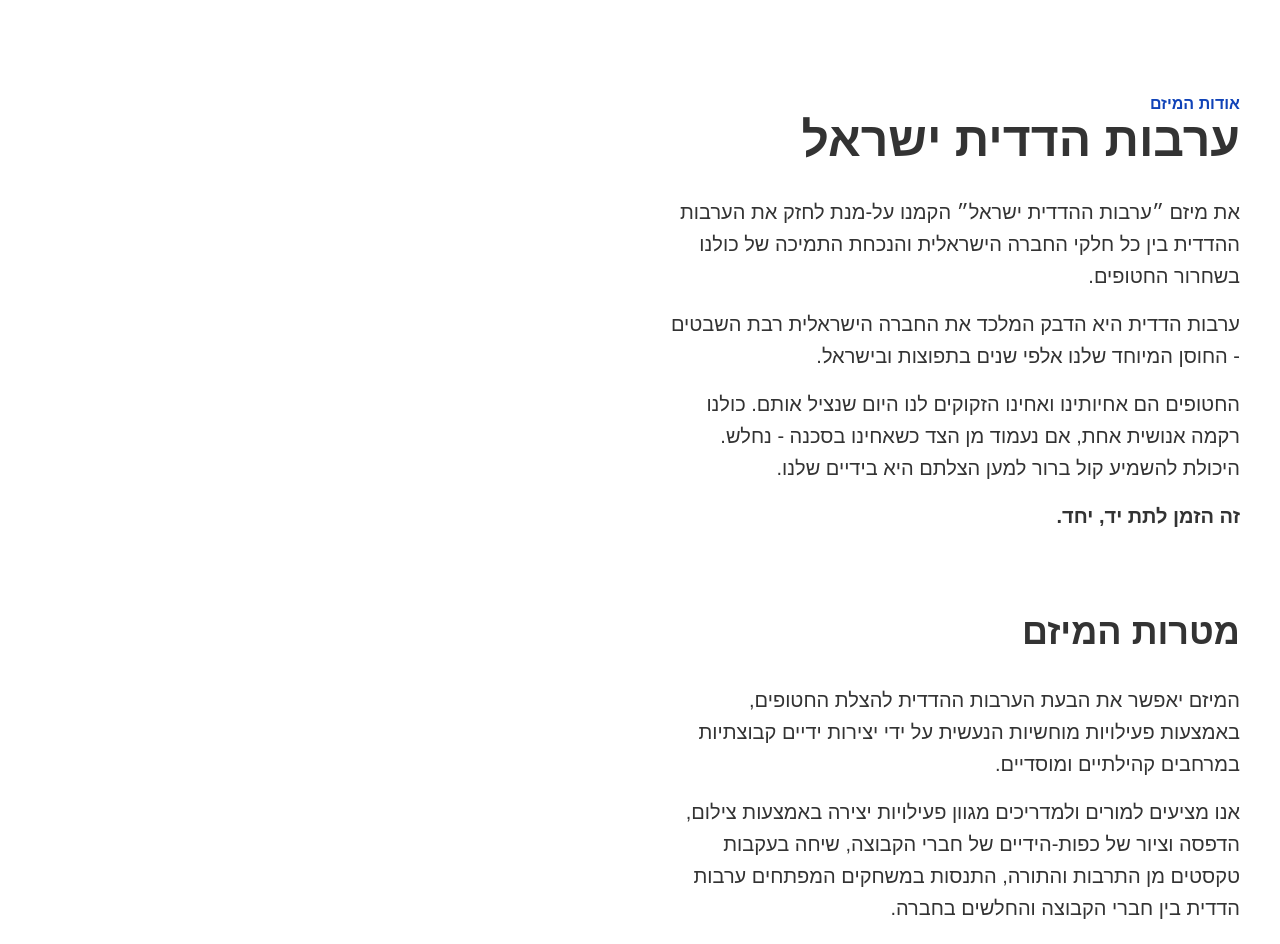
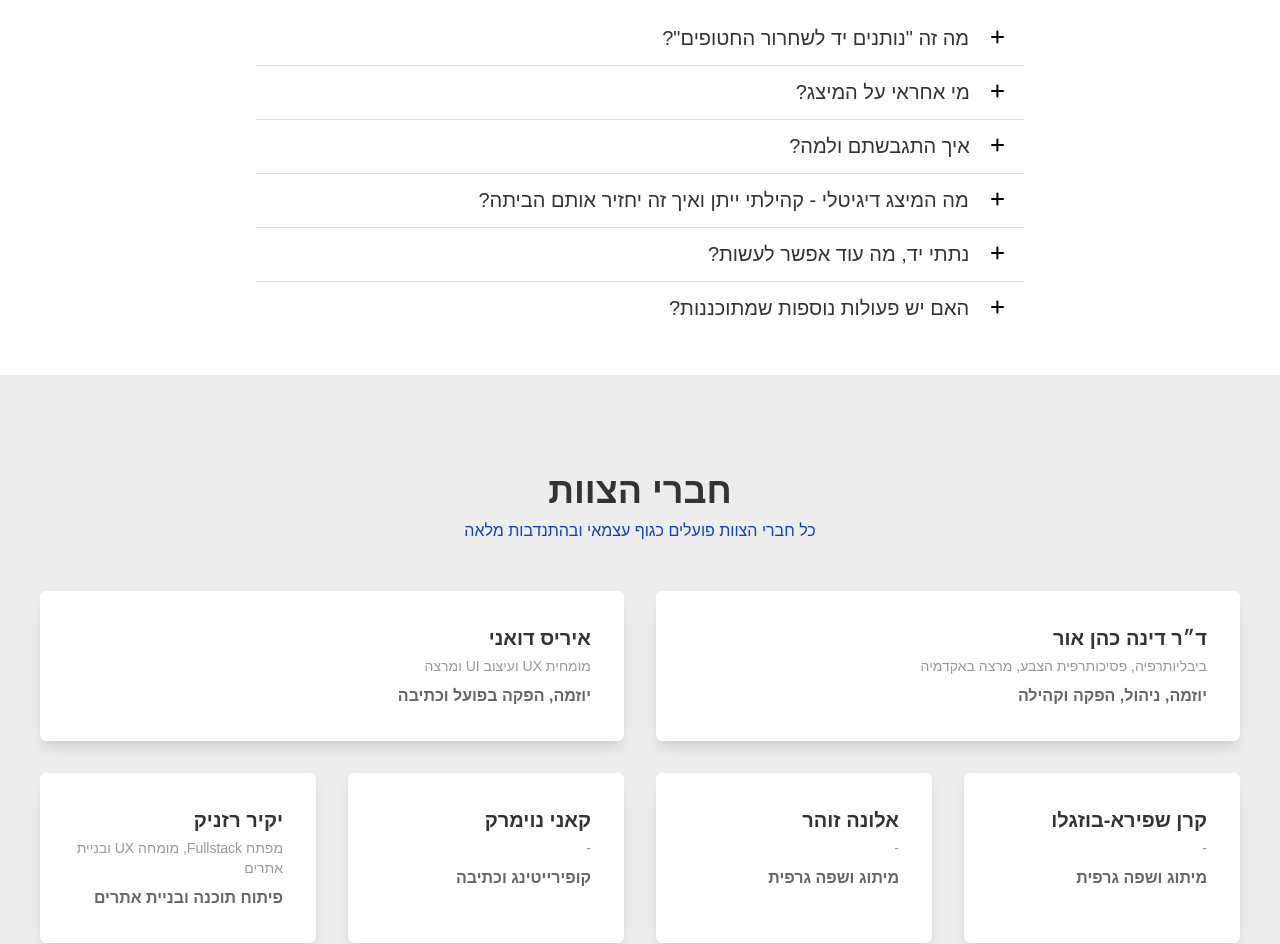
Before and after one commit to yakir-reznik/lend-a-hand, a Nuxt app: page /about in a window 1280 px wide. Shown: the part 260-1204 px from the top of the page. Built offline with nearby package versions, Linux system fonts and the light colour scheme.

Commit message:
about page

```diff
--- a/components/FAQItem.vue
+++ b/components/FAQItem.vue
@@ -1,15 +1,15 @@
 <template>
-	<li>
-		<button class="btn py-1 transition-all" @click.capture="handleItemClick($event)">
+	<li class="border-b border-gray-200 last:border-b-0">
+		<button class="btn py-3 transition-all" @click.capture="handleItemClick($event)">
 			<p class="relative flex gap-2">
 				<span class="icon relative mt-[4px] h-4 w-4"></span>
-				<span class="question-text w-full text-right text-lg mobile:text-base">
-					<slot name="question"></slot>
+				<span class="question-text w-full pr-8 text-right text-xl">
+					<slot name="question" class=""></slot>
 				</span>
 			</p>
 		</button>
-		<div class="answer relative h-auto overflow-hidden px-6 text-right">
-			<slot name="question"></slot>
+		<div class="answer relative h-auto overflow-hidden border-t border-gray-200 bg-gray-50 px-6 text-right text-lg">
+			<slot name="answer"></slot>
 		</div>
 	</li>
 </template>
@@ -22,21 +22,8 @@
 			button = e.target.closest('.btn')
 		}
 
-		console.log(button)
-
 		button.classList.toggle('active')
-
 		if (!button.classList.contains('active')) return
-		if (false) {
-			setTimeout(() => {
-				const buttonTop = button.getBoundingClientRect().top
-				const offsetTop = buttonTop + window.pageYOffset - 120
-				window.scrollTo({
-					top: offsetTop,
-					behavior: 'smooth',
-				})
-			}, 1)
-		}
 	}
 </script>
 
@@ -44,14 +31,14 @@
 	.icon:before, .icon:after
 		content: ''
 		position: absolute
-		right: 1px
+		right: 20px
 		background: #000
 		width: 0.8rem
 		height: 2px
 		border-radius: 4px
 		transform: rotate(0deg)
 		transition: transform 500ms ease-out
-		top: 10px
+		top: 8px
 
 	.icon:after
 		transform: rotate(90deg)
@@ -63,7 +50,7 @@
 
 	.question-text
 		transition: transform 150ms ease-out, text-shadow 150ms ease-out
-		text-shadow: 1px 0 0 rgba(255,255,255,0)
+		// text-shadow: 2px 0 0 rgba(255,255,255,0)
 
 	.answer
 		max-height: 0rem
@@ -72,16 +59,15 @@
 		&:before, &:after
 			content: ''
 			display: block
-			height: 1.25rem
-		&:before
-			height: 0.25rem
+			height: 2rem
 
 
 	.btn.active
 		.question-text
-			text-shadow: 1px 0 0 currentColor
+			// text-shadow: 2px 0 0 currentColor
+			font-weight: bold
 			transform: translateX(-1px)
-		.answer
+		& + .answer
 			opacity: 1
-			max-height: 50rem
+			max-height: 110rem
 </style>
--- a/components/Nav.vue
+++ b/components/Nav.vue
@@ -49,8 +49,9 @@
 									:to="link.url"
 									:title="link.text"
 									:target="link.target"
-									class="block px-8 py-2"
+									class="text-secondary-100 block px-8 py-2"
 									active-class="font-bold underline text-white"
+									@click="isOpen = false"
 								>
 									{{ link.text }}
 								</NuxtLink>
@@ -79,7 +80,7 @@
 		{
 			text: 'אודותינו',
 			url: 'about',
-			hidden: true,
+			hidden: false,
 		},
 		{
 			text: 'יוצרים בקהילה',
--- a/pages/about.vue
+++ b/pages/about.vue
@@ -1,80 +1,129 @@
 <template>
 	<section class="pb-10 pt-20">
 		<div class="wrapper">
-			<h1 class="text-center text-5xl font-bold">תשובות ענייניות לשאלות חשובות</h1>
-			<ul>
+			<h1 class="text-center text-5xl font-bold">על כל שאלה - תשובה</h1>
+			<ul class="mt-20 desktop:mx-auto desktop:max-w-3xl">
 				<FAQItem>
-					<template #question>
-						<p class="text-2xl font-bold">מה זה ערבות הדדית?</p>
+					<template #question>מה זה "נותנים יד לשחרור החטופים"?</template>
+					<template #answer>
+						<ul class="list-disc space-y-4 pr-4">
+							<li>אתר ומיצג שמאפשר לכל אחד ואחת, להביע את תמיכתו בשחרור החטופים, מכל מקום ובכל זמן.</li>
+							<li>
+								המיצג היברידי, ומופיע גם במרחב הדיגיטלי וגם במרחב הקהילתי. המיצג הדיגיטלי יוקרן במקומות
+								ציבוריים וניתן להצטרף אליו באתר.המיצג הקהילתי יוצג פיזית ויוקרן דיגיטלית במרחבי קהילה
+								וחינוך. מובילי קהילה וחינוך מוזמנים לבחור מתוך מערכי-הפעילות שבאתר ולהנחות קבוצות ילדים,
+								נוער ומבוגרים במסגרות חינוך ובמרכזי קהילה, הקבוצות יכולות להכין יצירות-ידיים ושבילי
+								אבנים צהובות אל החופש. היצירות יופיעו בגלריה באתר ויוקרנו על מסכים במרחבי קהילה, חינוך
+								וציבור ברחבי הארץ.
+							</li>
+							<li>המטרה שלנו היא שכל פעולה תחזק את החיבור והחוסן בחברה שלנו ותקדם את שחרור החטופים.</li>
+						</ul>
 					</template>
+				</FAQItem>
+
+				<FAQItem>
+					<template #question>מי אחראי על המיצג?</template>
 					<template #answer>
-						ערבות הדדית היא הדבק המלכד את החברה הישראלית רבת השבטים - החוסן המיוחד שלנו אלפי שנים בתפוצות
-						ובישראל.
+						<div class="space-y-4">
+							<p>
+								צוות מתנדבים עצמאי הכולל אנשי דיגיטל, חינוך וקהילה בהובלת איריס דואני מומחית חווית משתמש
+								וד"ר דינה כהן-אור תרפיסטית בביבליותרפיה ובפסיכותרפית הצבע ומרצה לא.נשי חינוך באקדמיה.
+							</p>
+							<p>אנחנו גוף לא-פוליטי הפועל בהתנדבות מלאה ושואף להתחבר לכל הגוונים של הקשת הישראלית.</p>
+						</div>
+					</template>
+				</FAQItem>
+
+				<FAQItem>
+					<template #question>איך התגבשתם ולמה?</template>
+					<template #answer>
+						<div class="space-y-4">
+							<p>
+								אחרי שנה של מלחמה, הבנו שאי אפשר להמשיך בשגרה כש-100 חטופים עדיין נמצאים בעזה. ידענו
+								שרוב הישראלים תומכים בשחרור החטופים, הרבה יותר ממה שרואים ברחובות. מתוך תחושת דחיפות,
+								הקמנו צוות ופיתחנו מיצג דיגיטלי וקהילתי שיביא את קול הרוב לידי ביטוי.
+							</p>
+							<p>
+								הרעיון החל מיוזמה פרטית, הודעת וואטצאפ שהתגלגלה בקבוצות מאחת לשנייה. אחרי שיחה הבנו שיש
+								רצון וצורך לייצר משהו יחד. חיפשנו דרך לעשות משהו, להשפיע, להביע את הכמיהה שלנו להחזיר את
+								החטופים הביתה.
+							</p>
+							<p>
+								הרעיון התגבש והמיזם התרחב עם הצטרפות א.נשים, מוכשרים וטובים בתחומם, שפועלים בזמנם הפרטי,
+								בהתנדבות מלאה ומתוך תחושת שליחות לשחרור החטופים.
+							</p>
+						</div>
+					</template>
+				</FAQItem>
+
+				<FAQItem>
+					<template #question>מה המיצג דיגיטלי - קהילתי ייתן ואיך זה יחזיר אותם הביתה?</template>
+					<template #answer>
+						<div class="space-y-4">
+							<p>
+								כחברה, השבי הנמשך של החטופים צורב ופוגע בנו, מבוגרים וילדים. הצורך והיכולת להעניק חמלה
+								ועזרה לחטופים ולרפא גם את עצמנו נמצא בידיים שלנו. פעילות היא ערכית, נגישה גם מהבית וכל
+								אחד יכול לקחת בה חלק, גם ילדים ונוער.
+							</p>
+							<h6 class="pt-4 underline">המיצג הקהילתי:</h6>
+							<p class="">
+								האפשרות להביע ביצירות-ידיים אמפטיה וכאב ולהשמיע קול לתמיכה בשחרור החטופים מטעינה אותנו
+								בתחושת מסוגלות ובתקווה. הידיים התומכות שלנו יוצגו במרחבים קהילתיים וחינוכיים ויהדהדו את
+								המסר לקהילה. צילומי-היצירות שנעלה לאתר יוקרנו על מסכים ויפיצו 24/7 את המסר למעגלים
+								נוספים.
+							</p>
+							<h6 class="pt-4 underline">המיצג הדיגיטלי:</h6>
+							<p class="pb-4">
+								מיצג חזותי של אחיותינו ואחינו החטופים עטופים בידינו התומכות ומוקרן בראשי חוצות על
+								בניינים - שווה אלף מילים !האתר מאפשר בלחיצת כפתור להיות חלק ולהשמיע בעוצמה את הקול של
+								רוב אזרחי ישראל. כדי להגיע לכולם, כל אחת ואחד יכולים להצטרף ולחבר חברי משפחה וחברים
+								למיצג הדיגיטלי. יחד, קול ועוד קול נגיע למספר מרשים שישקף את התמיכה הישראלית בשחרור
+								החטופים.
+							</p>
+							<p>
+								המיצגים הדיגיטלי והקהילתי יוקרנו וישקפו באופן רציף וללא הפסקה את התמיכה שלנו בשחרור
+								החטופים. אנחנו מאמינים שלכל מעשה, גם לקטן ביותר, יש את היכולת להשפיע ולשנות.
+							</p>
+							<p>
+								חשוב לנו להנגיש לכולם את האפשרות לעשות שינוי ולהרגיש חלק מהתמיכה הציבורית. לפעילויות
+								תמיכה קהילתית וחינוכית ברחבי ישראל ובתפוצות יש כוח לעורר הד ציבורי ולהשפיע על מקבלי
+								ההחלטות.
+							</p>
+							<p class="italic"><span> - </span> "אחרי המעשים נמשכים הלבבות" (הרמב"ם)</p>
+						</div>
+					</template>
+				</FAQItem>
+
+				<FAQItem>
+					<template #question>נתתי יד, מה עוד אפשר לעשות?</template>
+					<template #answer>
+						<div class="space-y-4">
+							<p>אנו פתוחים לקבלת מתנדבים בקהילה, שיעזרו בפיתוח ובהפצת העצומה בפלטפורמות השונות.</p>
+						</div>
+					</template>
+				</FAQItem>
+
+				<FAQItem>
+					<template #question>האם יש פעולות נוספות שמתוכננות?</template>
+					<template #answer>
+						<div class="space-y-4">
+							<p>
+								בודאי 🙂 חיבור וערבות הדדית בין קהילות נוספות מכל גווני הקשת הישראלית, לבנות עוד שבילי
+								חופש שיתפרשו מעזה ועד הבית של החטוף.ה, הזמנה של משפחות חטופים לשתף ולספר על יקיריהם,
+								יצירות ידיים ושבילי חופש בכל מסגרת חינוכית פורמאלי ובתנועות הנוער, ובקהילות הציבור
+								החילוני, הדתי והחרדי, שת"פ עם יום אחדות ישראל, עם קהילות יהודיות בתפוצות ועוד
+							</p>
+						</div>
 					</template>
 				</FAQItem>
 			</ul>
 		</div>
 	</section>
 
-	<section class="pb-10 pt-20">
-		<div class="wrapper">
-			<p class="text-secondary font-bold">אודות המיזם</p>
-			<h1 class="text-5xl font-bold">ערבות הדדית ישראל</h1>
-
-			<div class="mt-8 flex max-w-xl flex-col gap-4 text-xl leading-8">
-				<p>
-					את מיזם ״ערבות ההדדית ישראל״ הקמנו על-מנת לחזק את הערבות ההדדית בין כל חלקי החברה הישראלית והנכחת
-					התמיכה של כולנו בשחרור החטופים.
-				</p>
-
-				<p>
-					ערבות הדדית היא הדבק המלכד את החברה הישראלית רבת השבטים - החוסן המיוחד שלנו אלפי שנים בתפוצות
-					ובישראל.
-				</p>
-
-				<p>
-					החטופים הם אחיותינו ואחינו הזקוקים לנו היום שנציל אותם. כולנו רקמה אנושית אחת, אם נעמוד מן הצד
-					כשאחינו בסכנה - נחלש. היכולת להשמיע קול ברור למען הצלתם היא בידיים שלנו.
-				</p>
-
-				<p>
-					<a class="font-bold" href="https://notnim-yad.net/">זה הזמן לתת יד, יחד.</a>
-				</p>
-			</div>
-		</div>
-	</section>
-
-	<section class="pb-20 pt-10">
-		<div class="wrapper">
-			<h2 class="text-4xl font-bold">מטרות המיזם</h2>
-
-			<div class="mt-8 flex max-w-xl flex-col gap-4 text-xl leading-8">
-				<p>
-					המיזם יאפשר את הבעת הערבות ההדדית להצלת החטופים, באמצעות פעילויות מוחשיות הנעשית על ידי יצירות ידיים
-					קבוצתיות במרחבים קהילתיים ומוסדיים.
-				</p>
-
-				<p>
-					אנו מציעים למורים ולמדריכים מגוון פעילויות יצירה באמצעות צילום, הדפסה וציור של כפות-הידיים של חברי
-					הקבוצה, שיחה בעקבות טקסטים מן התרבות והתורה, התנסות במשחקים המפתחים ערבות הדדית בין חברי הקבוצה
-					והחלשים בחברה.
-				</p>
-
-				<p>
-					הדגש ביישום יצירות הידיים יעשה לפי החלטת המנחה בהתאמה לגיל המשתתפים ולאופי הקהילה. אפשר להתמקד בנושא
-					הכללי והעמוק של ערבות הדדית ישראל, אפשר לחבר אליו את הנושא הספציפי והדחוף של ערבות הדדית לחטופים
-					ועוד.
-				</p>
-
-				<p class="font-bold">נחזור להיות שלמים כשכולם חוזרים.</p>
-			</div>
-		</div>
-	</section>
-
 	<section class="bg-gray py-24">
 		<div class="wrapper">
-			<h2 class="text-4xl font-bold">חברי הצוות</h2>
-			<p class="mt-2 text-primary-700/50">כל חברי הצוות פועלים כגוף עצמאי ובהתנדבות מלאה</p>
+			<h2 class="text-center text-4xl font-bold">חברי הצוות</h2>
+			<p class="text-secondary mt-2 text-center">כל חברי הצוות פועלים כגוף עצמאי ובהתנדבות מלאה</p>
 
 			<div class="mt-12 grid gap-8 mobile:grid-cols-1 tablet:grid-cols-2 desktop:grid-cols-4">
 				<a
```
